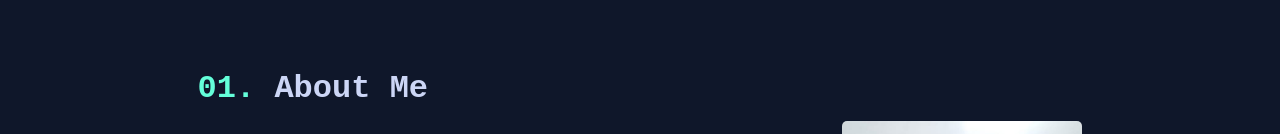
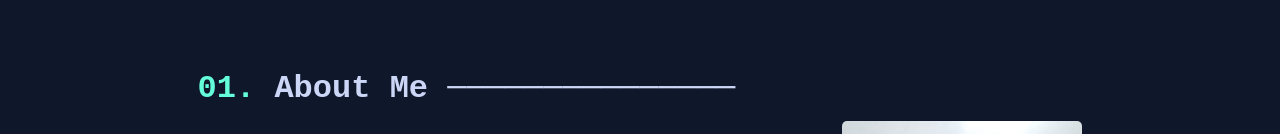
Before and after one commit to Xhan88/christianmq, a React (Vite) app: page / in a window 1280 px wide. Shown: the part 818-952 px from the top of the page. Built offline with nearby package versions, Linux system fonts and the light colour scheme.

Commit message:
changeline

```diff
--- a/src/AboutMe/AboutMe.jsx
+++ b/src/AboutMe/AboutMe.jsx
@@ -4,7 +4,7 @@ const AboutMe = () => {
   return (
     <div className="about-me-container">
      <div className="text-container">
-      <h1><span>01.</span> About Me</h1>
+      <h1><span>01.</span> About Me  ───────────────</h1>
       <p>
         Hello! My name is Brittany and I enjoy creating things that live on the internet. My interest in web development started back in 2012 when I decided to try editing custom Tumblr themes — turns out hacking together a custom reblog button taught me a lot about HTML & CSS!
       </p>
```
